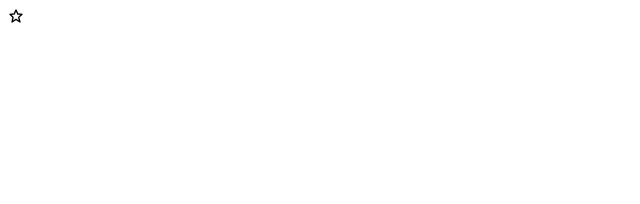
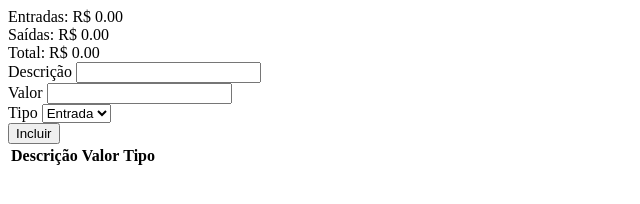
Before and after one commit to lilian-rangel/Projeto-Controle-de-Financas, a plain HTML site: page index.html in a window 1280 px wide. Shown: the whole page, without its empty margins (0-640 px from the left). Drawn offline with nearby package versions, Linux system fonts and the light colour scheme.

Commit message:
:construction: feat: create the html structure

```diff
--- a/index.html
+++ b/index.html
@@ -1,5 +1,5 @@
 <!DOCTYPE html>
-<html lang="en">
+<html lang="pt-BR">
 <head>
     <meta charset="UTF-8">
     <meta http-equiv="X-UA-Compatible" content="IE=edge">
@@ -11,7 +11,59 @@
     <link rel="stylesheet" href="https://cdn.jsdelivr.net/npm/boxicons@latest/css/boxicons.min.css">
 </head>
 <body>
-    <i class='bx bx-star'></i>
+
+    <main>
+        <div class="resume">
+            <div>
+                Entradas: R$
+                <span class="incomes">0.00</span>
+            </div>
+            <div>
+                Saídas: R$
+                <span class="expenses">0.00</span>
+            </div>
+            <div>
+                Total: R$
+                <span class="total">0.00</span>
+            </div>
+        </div>
+        <div class="newItem">
+            <div class="divDesc">
+                <label for="desc">Descrição</label>
+                <input type="text" id="desc" />
+            </div>
+            <div class="divAmount">
+                <label for="amount">Valor</label>
+                <input type="number" id="amount" />
+            </div>
+            <div class="divType">
+                <label for="type">Tipo</label>
+                <select id="type">
+                    <option>Entrada</option>
+                    <option>Saída</option>
+                </select>
+            </div>
+            <button id="btnNew">Incluir</button>
+        </div>
+        <div class="divTable">
+            <table>
+                <thead>
+                    <tr>
+                        <th>Descrição</th>
+                        <th class="columnAmount">Valor</th>
+                        <th class="columnType">Tipo</th>
+                        <th class="columnAction"></th>
+                    </tr>
+                </thead>
+                <tbody>
+                </tbody>
+            </table>
+        </div>
+
+
+
+    </main>
+
 
 
 
```
